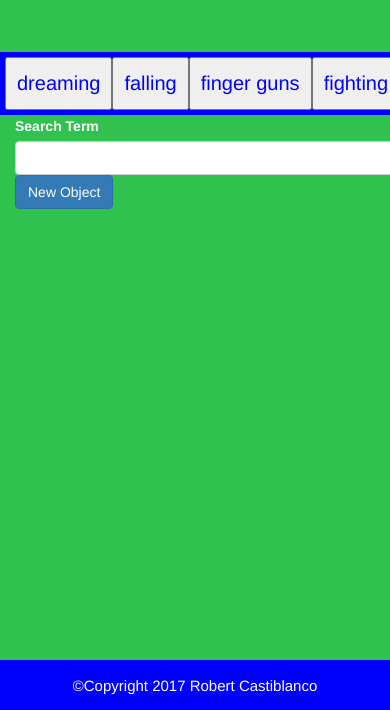
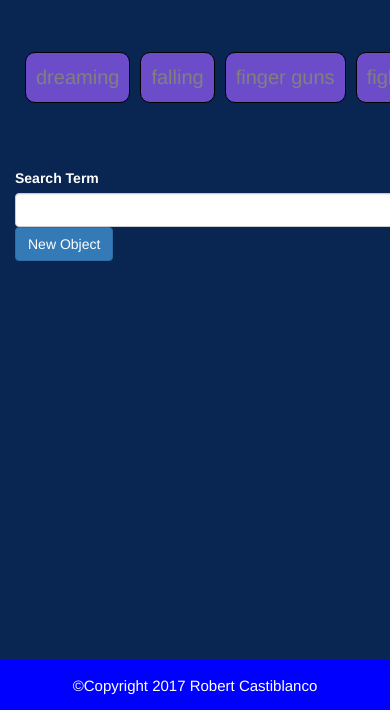
Before and after one commit to ccrs2006/Gif-Tastic, a plain HTML site: page index.html in a window 390 px wide. Shown: the part 134-844 px from the top of the page. Drawn offline with nearby package versions, Linux system fonts and the light colour scheme.

Commit message:
added still images and changed buttons layout

```diff
--- a/assets/css/style.css
+++ b/assets/css/style.css
@@ -18,19 +18,27 @@ body {
   font-size: 60px;
 }
 
-.buttons-area {
-  background-color: blue;
-  color: blue;
-  padding: 5px 5px;
-}
-
-.form label {
-  color: white;
+.form {
+  margin-top: 65px;
 }
 
 .new-gif {
   padding: 10px 10px;
   font-size: 20px;
+  border: 1px solid black;
+  margin-left: 10px;
+  border-radius: 10px;
+  background-color: #6d4cc9;
+  color: gray;
+  cursor: default;
+}
+
+.new-gif:hover {
+  background-color: white;
+}
+
+.form {
+  color: white;
 }
 
 .main-area img{
@@ -66,9 +74,6 @@ footer {
 }
 
 @media screen and (max-width: 980px) {
-   body {
-    background: #30c14f;
-   }
     .container {
         width: 970px;
     }
@@ -78,16 +83,10 @@ footer {
    .container {
     width: 768px;
    }
-   body {
-    background: #30c14f;
-   }
 }
 
 @media screen and (max-width: 640px) {
    .container {
     width: 768px;
    }
-   body {
-    background: #30c14f;
-   }
 }
--- a/assets/javascript/game.js
+++ b/assets/javascript/game.js
@@ -1,7 +1,7 @@
 //load js on html load
 $(document).ready(function () {
 
-//GLOBAL VARIABLES=====================================================
+//GLOBAL VARIABLES=========================================================
 var categories = ["dreaming", "falling", "finger guns", "fighting", "smilling"];
 //END GLOBAL VARIABLES=====================================================
 
--- a/index.html
+++ b/index.html
@@ -26,26 +26,28 @@
   <div class="container">
 <!-- buttons-area-->
     <div class="row ">
-      <div class="buttons-area col-sm-10 col-md-8">
+      <div class="buttons-area col-sm-12 col-md-12">
       </div>
     </div>
 <!-- end buttons-area -->
 
     <div class="row">
 
-          <div class="main-area col-md-9" data-state ="still">
+      <div class="search-area col-sm-3 col-md-3">
+          <form role="form">
+            <div class="form">
+              <label for="search">Search Term</label>
+              <input type="text"  class="form-control">
+              <button type="summit" class="text-center btn btn-primary">New Object</button>
+            </div>
+          </form>
+      </div>
+
+          <div class="main-area col-sm-7 col-md-9" data-state ="still">
 
           </div>
 
-          <div class="search-area col-md-3">
-              <form role="form">
-                <div class="form">
-                  <label for="search">Search Term</label>
-                  <input type="text"  class="form-control">
-                  <button type="summit" class="text-center btn btn-primary">New Object</button>
-                </div>
-              </form>
-          </div>
+
     </div>
   </div>
 <br><br><br><br>
```
